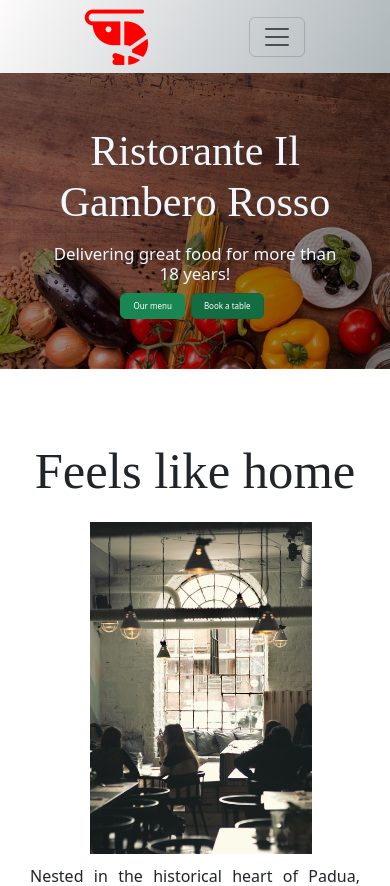
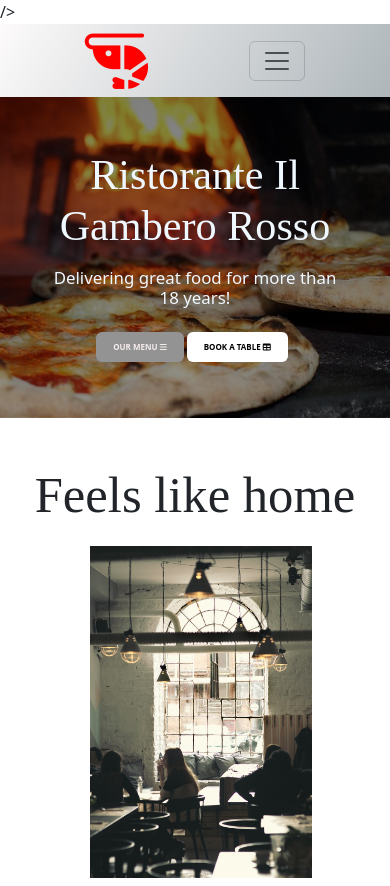
Before and after one commit to stavrosan/Online-order-shop, an Angular app: page / in a window 390 px wide. Shown: the top 886 px of the page. Built offline with nearby package versions, Linux system fonts and the light colour scheme.

Commit message:
update hero component

```diff
--- a/src/app/home/home.component.css
+++ b/src/app/home/home.component.css
@@ -30,6 +30,44 @@ h1 {
 
 .btn {
   margin-right: 6px;
+}
+
+.menu{
+    font-size: 1rem;
+    font-weight: bold;
+    display: inline-block;
+    color: rgb(244, 235, 235);
+    background-color: #939393;
+    text-decoration: none;
+    text-transform: uppercase;
+    padding: 0.5rem 1rem;
+    transition: all 0.1s ease-in;
+    margin-top: 1rem;
+    margin-right: 1rem;
+}
+
+.menu:hover{
+  background-color: rgb(203, 23, 23);
+  border: solid white;
+  color: white;
+}
+
+.book {
+  font-size: 1rem;
+  font-weight: bold;
+  display: inline-block;
+  color: black;
+  background-color: white;
+  text-decoration: none;
+  text-transform: uppercase;
+  padding: 0.5rem 1rem;
+  transition: all 0.1s ease-in;
+  margin-top: 1rem;
+}
+.book:hover {
+  background-color: black;
+  border: solid rgb(203, 23, 23);
+  color: white;
 }
 
 .container1 {
@@ -104,7 +142,7 @@ h1 {
   }
 
   .imgBg {
-    height: 30vh;
+    height: 33vh;
     width: 100%;
   }
 
@@ -113,9 +151,13 @@ h1 {
     font-size: 7vh;
   }
 
-  .btn {
-    font-size: 10px;
+  .menu{
+    font-size: .5rem;
     margin-right: 6px;
+  }
+
+  .book{
+    font-size: .5rem;
   }
 
   h1 {
@@ -162,19 +204,25 @@ h1 {
   }
 
   .imgBg {
-    height: 35vh;
+    height: 38vh;
     width: 100%;
     margin-bottom: 5px;
   }
 
   .mb-3 {
+    width: 100%;
     margin-top: 5px;
     font-size: 5vh;
   }
 
-  .btn {
-    font-size: 8px;
-    margin-right: 6px;
+
+  .menu{
+    font-size: .5rem;
+    margin-right: 3px;
+  }
+
+  .book{
+    font-size: .5rem;
   }
 
   .feels {
--- a/src/app/home/home.component.html
+++ b/src/app/home/home.component.html
@@ -3,22 +3,18 @@
 <div class="hero">
   <div
     class="p-5 text-center imgBg"
-    style="
-      background-image: linear-gradient(rgba(0, 0, 0, 0.5), rgba(0, 0, 0, 0.4)),
-        url(&quot;./assets/images/hero.jpg&quot;);
+    style="background-image: linear-gradient(rgba(0, 0, 0, 0.5), rgba(0, 0, 0, 0.4)),
+        url(./assets/images/restaurantBg.jpg);
       background-attachment: fixed;
-      background-position: center;
-    "
-  >
+      background-position: center;">
     <div class="d-flex justify-content-center">
       <div class="mask">
         <div class="text-black">
           <h1 class="mb-3">Ristorante Il Gambero Rosso</h1>
           <h3>Delivering great food for more than 18 years!</h3>
-          <a routerLink="/menu"
-            ><button class="btn btn-success">Our menu</button></a
-          >
-          <button class="btn btn-success active">Book a table</button>
+          <a routerLink="/menu">
+          <button class="btn menu">Our menu <i class="fa-solid fa-bars"></i></button></a>
+          <button class="btn book">Book a table <i class="fa-solid fa-table"></i></button>
         </div>
       </div>
     </div>
--- a/src/index.html
+++ b/src/index.html
@@ -5,17 +5,15 @@
     <title>Online order shop</title>
     <base href="/" />
     <meta name="viewport" content="width=device-width, initial-scale=1" />
-    <link rel="icon" type="image/x-icon" href="favicon.ico" />
+    <link rel="icon" type="image/x-icon" href="" />
     <link
       href="https://cdn.jsdelivr.net/npm/bootstrap@5.3.2/dist/css/bootstrap.min.css"
       rel="stylesheet"
       integrity="sha384-T3c6CoIi6uLrA9TneNEoa7RxnatzjcDSCmG1MXxSR1GAsXEV/Dwwykc2MPK8M2HN"
       crossorigin="anonymous"
+      <link rel="stylesheet" href="https://cdnjs.cloudflare.com/ajax/libs/font-awesome/6.0.0-beta3/css/all.min.css"
+      integrity="sha384-KyZXEAg3QhqLMpG8r+Knujsl5+5hb7ie0uVcvPJf+eQ/tZg5VZw5DE5xd0KpVZ2C" crossorigin="anonymous">
     />
-    <script
-      src="https://kit.fontawesome.com/1021eb46d4.js"
-      crossorigin="anonymous"
-    ></script>
   </head>
   <body>
     <app-root></app-root>
@@ -24,5 +22,9 @@
       integrity="sha384-C6RzsynM9kWDrMNeT87bh95OGNyZPhcTNXj1NW7RuBCsyN/o0jlpcV8Qyq46cDfL"
       crossorigin="anonymous"
     ></script>
+    <script
+      src="https://kit.fontawesome.com/1021eb46d4.js"
+      crossorigin="anonymous"
+    ></script>
   </body>
 </html>
```
Also changed, not shown: src/assets/images/restaurantBg.jpg (added).
